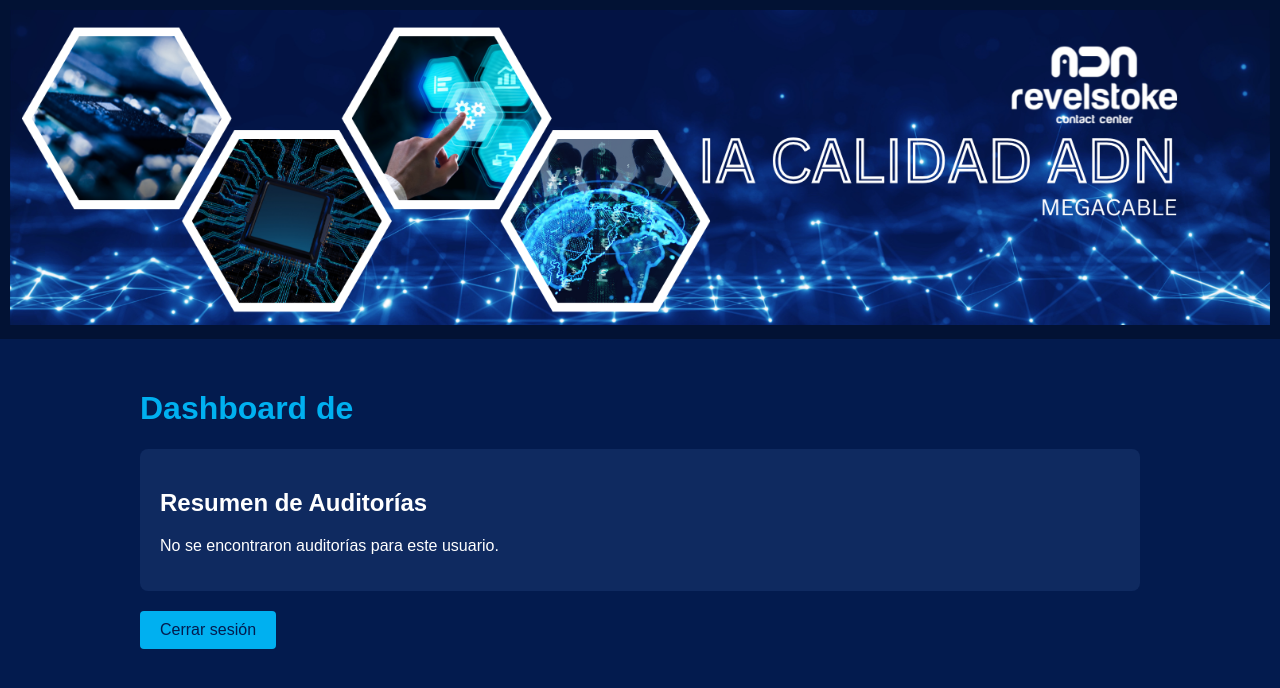
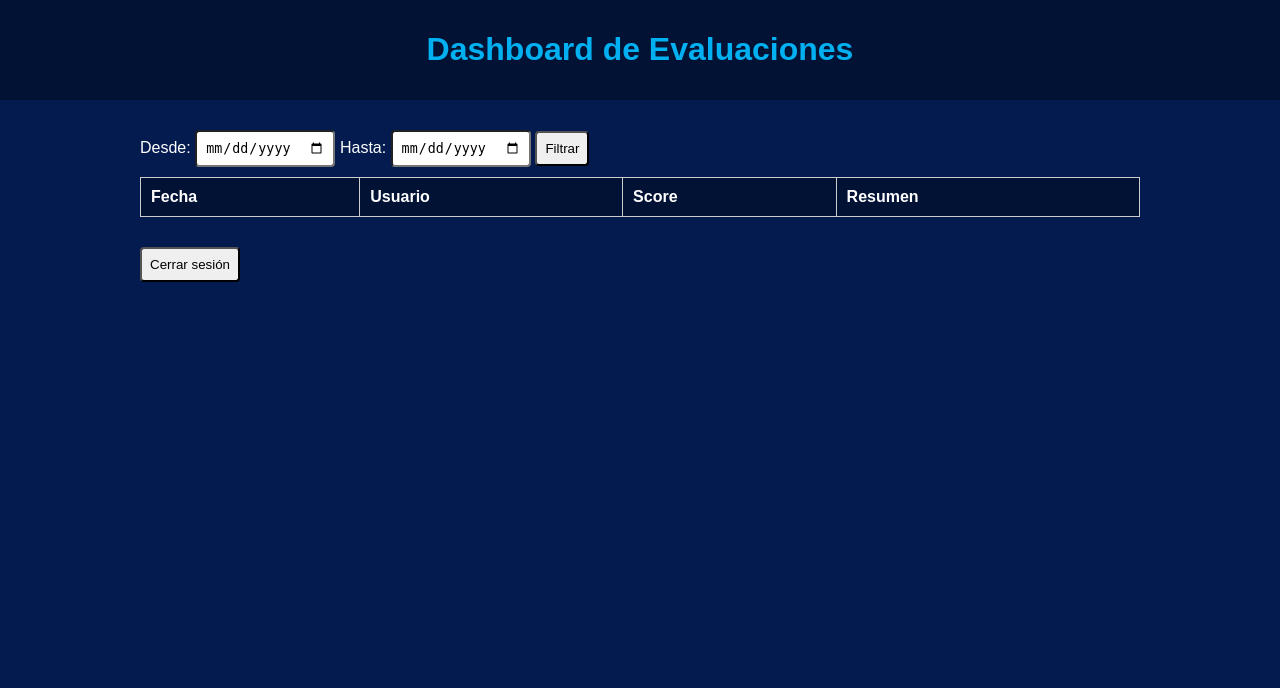
Before and after one commit to ADNRevelstoke/qa-callcenter-adn, a Flask app: page /dashboard in a window 1280 px wide. Shown: the top 688 px of the page. Run offline with Flask 3, Linux system fonts and the light colour scheme; the visitor is signed in with stand-in values (Sample User, id 1); lists and menus that the app fills with data are empty; parts of the project's set-up code (start-up, migrations or seed data) failed here and were passed over.

Commit message:
Versión final con dashboard filtrado por fecha conectado a historial.json

```diff
--- a/app.py
+++ b/app.py
@@ -13,9 +13,7 @@ app = Flask(__name__)
 app.secret_key = "supersecreto"
 load_dotenv()
 
-openai.api_key = os.environ.get("OPENAI_API_KEY", "MISSING_KEY")
-HISTORIAL_FILE = "historial.json"
-
+# Configurar acceso a Google Sheets
 def cargar_usuarios_desde_sheets():
     scope = ["https://spreadsheets.google.com/feeds", "https://www.googleapis.com/auth/drive"]
     credentials_info = json.loads(os.environ["GOOGLE_SHEETS_CREDENTIALS_JSON"])
@@ -23,15 +21,16 @@ def cargar_usuarios_desde_sheets():
     client = gspread.authorize(creds)
     sheet = client.open_by_key(os.environ["SHEET_ID"]).worksheet("Lista")
     data = sheet.get_all_records()
-    usuarios = {row["NombreUsuario"]: {"password": row["Password"], "rol": row["Rol"], "nombre": row["NombreCompleto"]} for row in data}
-    return usuarios
+    return {row["NombreUsuario"]: {"password": row["Password"], "rol": row["Rol"], "nombre": row["NombreCompleto"]} for row in data}
 
 USUARIOS = cargar_usuarios_desde_sheets()
+HISTORIAL_FILE = "historial.json"
 
-def guardar_en_historial(usuario, score, resumen):
+def guardar_en_historial(usuario, evaluado, score, resumen):
     fila = {
         "fecha": datetime.now().strftime("%Y-%m-%d %H:%M"),
         "usuario": usuario,
+        "evaluado": evaluado,
         "score": score,
         "resumen": resumen.strip()
     }
@@ -40,7 +39,6 @@ def guardar_en_historial(usuario, score, resumen):
             historial = json.load(f)
     except FileNotFoundError:
         historial = []
-
     historial.insert(0, fila)
     with open(HISTORIAL_FILE, "w") as f:
         json.dump(historial, f, indent=2)
@@ -49,22 +47,19 @@ def guardar_en_historial(usuario, score, resumen):
 def index():
     if "usuario" not in session:
         return redirect(url_for("login"))
-    if session.get("rol") == "ejecutivo":
-        return redirect(url_for("dashboard"))
+
+    user_data = USUARIOS.get(session["usuario"])
+    evaluadores = [v["nombre"] for v in USUARIOS.values() if v["rol"] == "ejecutivo"]
 
     if request.method == "POST":
         audio_file = request.files["audio"]
         audio_path = "static/audio.wav"
         audio_file.save(audio_path)
 
-        transcript_data = openai.Audio.transcribe(
-            "whisper-1",
-            open(audio_path, "rb"),
-            response_format="verbose_json"
-        )
-
+        transcript_data = openai.Audio.transcribe("whisper-1", open(audio_path, "rb"), response_format="verbose_json")
         segments = transcript_data["segments"]
         full_text = " ".join([s["text"] for s in segments])
+        ejecutivo = request.form.get("evaluado", session["usuario"])
 
         prompt = f"""Eres un auditor experto en validación de ventas de telefonía móvil. Vas a evaluar la transcripción de una llamada entre un asesor y un cliente. Tu análisis debe centrarse únicamente en la primera parte de la conversación, hasta el momento en que el asesor menciona que la llamada será transferida al área de validación o calidad. Ignora todo lo que ocurra después de esa transferencia.
 No infieras información que no esté presente en la transcripción. Solo responde en función del contenido textual que aparece.
@@ -108,11 +103,11 @@ Transcripción real:
         resultado = response.choices[0].message["content"]
         score_match = re.search(r"(\d{1,3})%", resultado)
         score = score_match.group(1) + "%" if score_match else "N/A"
+        guardar_en_historial(session["usuario"], ejecutivo, score, resultado)
 
-        guardar_en_historial(session["usuario"], score, resultado)
-        return render_template("index.html", segments=segments, resultado=resultado)
+        return render_template("index.html", segments=segments, resultado=resultado, transcript=True, nombre=session["usuario"], rol=user_data["rol"], ejecutivos=evaluadores)
 
-    return render_template("index.html", segments=None, resultado=None)
+    return render_template("index.html", segments=None, resultado=None, transcript=False, nombre=session["usuario"], rol=user_data["rol"], ejecutivos=evaluadores)
 
 @app.route("/historial")
 def historial():
@@ -124,13 +119,13 @@ def historial():
 
 @app.route("/dashboard")
 def dashboard():
-    if "usuario" not in session or session.get("rol") != "ejecutivo":
+    if "usuario" not in session:
         return redirect(url_for("login"))
+    usuario = session["usuario"]
     with open(HISTORIAL_FILE, "r") as f:
         historial = json.load(f)
-    usuario = session["usuario"]
-    historial_usuario = [h for h in historial if h["usuario"] == usuario]
-    return render_template("dashboard.html", historial=historial_usuario, nombre=session.get("nombre"))
+    historial_usuario = [h for h in historial if h["evaluado"].upper() == usuario.upper()]
+    return render_template("dashboard.html", historial=historial_usuario, nombre=usuario)
 
 @app.route("/login", methods=["GET", "POST"])
 def login():
@@ -138,22 +133,16 @@ def login():
     if request.method == "POST":
         usuario = request.form["username"]
         clave = request.form["password"]
-        user_data = USUARIOS.get(usuario)
-        if user_data and user_data["password"] == clave:
+        if usuario in USUARIOS and USUARIOS[usuario]["password"] == clave:
             session["usuario"] = usuario
-            session["rol"] = user_data["rol"]
-            session["nombre"] = user_data["nombre"]
-            if user_data["rol"] == "ejecutivo":
-                return redirect(url_for("dashboard"))
-            else:
-                return redirect(url_for("index"))
+            return redirect(url_for("index"))
         else:
             error = "Usuario o contraseña incorrectos"
     return render_template("login.html", error=error)
 
 @app.route("/logout")
 def logout():
-    session.clear()
+    session.pop("usuario", None)
     return redirect(url_for("login"))
 
 if __name__ == "__main__":
--- a/templates/dashboard.html
+++ b/templates/dashboard.html
@@ -1,8 +1,8 @@
-
-<!doctype html>
-<html>
+<!DOCTYPE html>
+<html lang="es">
 <head>
-  <title>Dashboard del Ejecutivo</title>
+  <meta charset="UTF-8">
+  <title>Dashboard de Evaluaciones</title>
   <style>
     body {
       font-family: Arial, sans-serif;
@@ -17,79 +17,105 @@
       text-align: center;
     }
     .container {
-      padding: 30px;
       max-width: 1000px;
       margin: auto;
+      padding: 20px;
     }
     h1 {
       color: #00b0f0;
     }
-    .resumen {
-      background-color: #0f2a60;
-      padding: 20px;
-      border-radius: 8px;
-      margin-top: 20px;
-    }
-    .boton-cerrar {
-      margin-top: 20px;
-    }
-    button {
-      padding: 10px 20px;
-      font-size: 16px;
-      background-color: #00b0f0;
-      color: #031b4e;
-      border: none;
-      border-radius: 4px;
-      cursor: pointer;
-    }
     table {
       width: 100%;
       border-collapse: collapse;
-      margin-top: 20px;
-      background-color: #102a54;
+      background-color: #0f2a60;
     }
     th, td {
-      border: 1px solid #00b0f0;
-      padding: 8px;
+      padding: 10px;
+      border: 1px solid #ccc;
+      color: white;
       text-align: left;
     }
     th {
       background-color: #021234;
     }
+    input, button {
+      margin: 10px 0;
+      padding: 8px;
+      border-radius: 4px;
+    }
+    .logout {
+      margin-top: 20px;
+    }
   </style>
 </head>
 <body>
   <header>
-    <img src="{{ url_for('static', filename='header.png') }}" style="max-width: 100%; height: auto;">
+    <h1>Dashboard de Evaluaciones</h1>
   </header>
   <div class="container">
-    <h1>Dashboard de {{ nombre_usuario }}</h1>
-    <div class="resumen">
-      <h2>Resumen de Auditorías</h2>
-      {% if historial %}
-        <table>
-          <tr>
-            <th>Fecha</th>
-            <th>Evaluador</th>
-            <th>Calificación</th>
-            <th>Observaciones</th>
-          </tr>
-          {% for registro in historial %}
-            <tr>
-              <td>{{ registro.fecha }}</td>
-              <td>{{ registro.usuario }}</td>
-              <td>{{ registro.score }}</td>
-              <td><pre>{{ registro.resumen }}</pre></td>
-            </tr>
-          {% endfor %}
-        </table>
-      {% else %}
-        <p>No se encontraron auditorías para este usuario.</p>
-      {% endif %}
+    <label for="desde">Desde: </label>
+    <input type="date" id="desde">
+    <label for="hasta">Hasta: </label>
+    <input type="date" id="hasta">
+    <button onclick="filtrar()">Filtrar</button>
+
+    <table id="tabla">
+      <thead>
+        <tr>
+          <th>Fecha</th>
+          <th>Usuario</th>
+          <th>Score</th>
+          <th>Resumen</th>
+        </tr>
+      </thead>
+      <tbody></tbody>
+    </table>
+
+    <div class="logout">
+      <form method="GET" action="/logout">
+        <button type="submit">Cerrar sesión</button>
+      </form>
     </div>
-    <form method="GET" action="{{ url_for('logout') }}" class="boton-cerrar">
-      <button type="submit">Cerrar sesión</button>
-    </form>
   </div>
+
+  <script>
+    let datos = [];
+
+    async function cargarDatos() {
+      const res = await fetch('/static/historial.json');
+      datos = await res.json();
+      mostrarTabla(datos);
+    }
+
+    function mostrarTabla(filas) {
+      const tbody = document.querySelector("#tabla tbody");
+      tbody.innerHTML = "";
+      filas.forEach(f => {
+        const tr = document.createElement("tr");
+        tr.innerHTML = `
+          <td>${f.fecha}</td>
+          <td>${f.usuario}</td>
+          <td>${f.score}</td>
+          <td>${f.resumen.replaceAll('\n', '<br>')}</td>
+        `;
+        tbody.appendChild(tr);
+      });
+    }
+
+    function filtrar() {
+      const desde = document.getElementById("desde").value;
+      const hasta = document.getElementById("hasta").value;
+      const desdeFecha = desde ? new Date(desde) : null;
+      const hastaFecha = hasta ? new Date(hasta) : null;
+
+      const filtrados = datos.filter(f => {
+        const fechaEval = new Date(f.fecha);
+        return (!desdeFecha || fechaEval >= desdeFecha) && (!hastaFecha || fechaEval <= hastaFecha);
+      });
+      mostrarTabla(filtrados);
+    }
+
+    cargarDatos();
+  </script>
 </body>
 </html>
```
